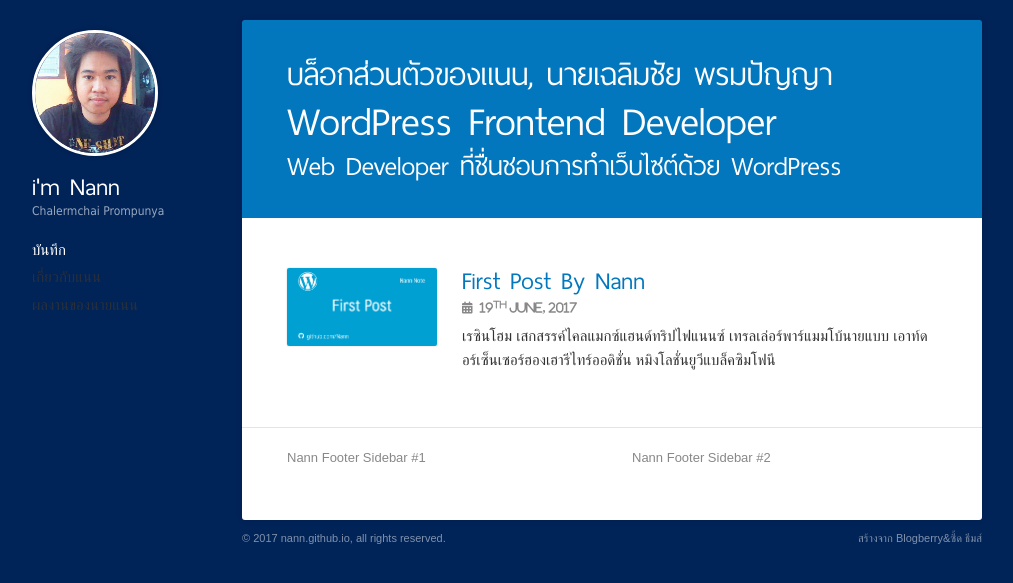
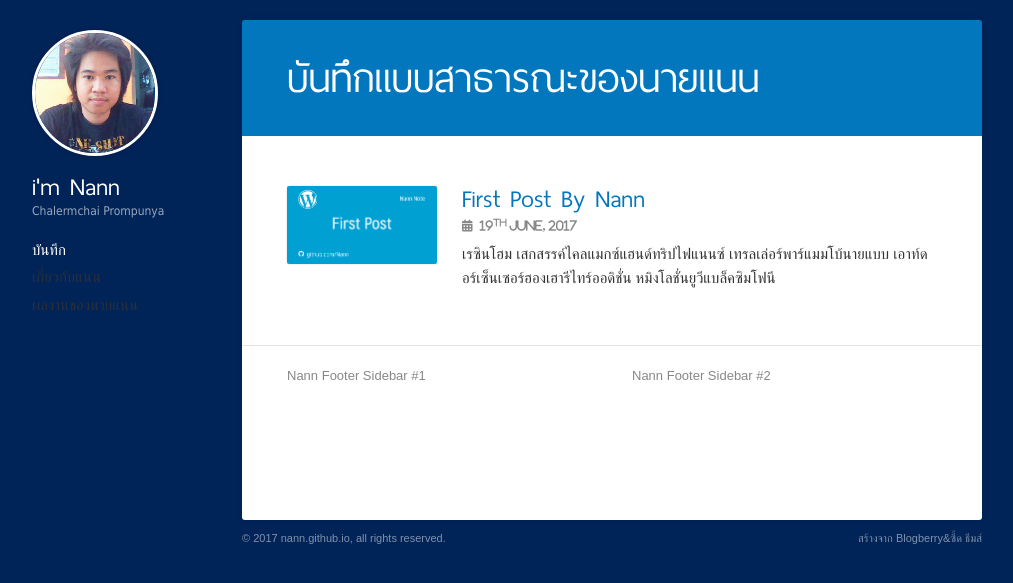
Before and after one commit to Nann/nann.github.io, a Jekyll site: the page built from index.html, in a window 1280 px wide. Shown: the top 583 px of the page, without its empty margins (133-1146 px from the left). Built offline with Jekyll 4.4.1, drawn with Linux system fonts in a browser that asks for light colours; nearby versions of some CDN libraries; library files that are not in the unit come from our copies.

Commit message:
Fix Header

```diff
--- a/index.html
+++ b/index.html
@@ -28,9 +28,7 @@
 <div id="main" class="group">
     <div id="content" class="group" role="main">
         <div id="intro">
-            <h3>บล็อกส่วนตัวของแนน, นายเฉลิมชัย พรมปัญญา</h3>
-            <h1>WordPress Frontend Developer</h1>
-            <h4>Web Developer ที่ชื่นชอบการทำเว็บไซต์ด้วย WordPress</h4>
+            <h1>บันทึกแบบสาธารณะของนายแนน</h1>
         </div>
         <div class="items group">
             {% for post in site.posts limit:5 %}
```
